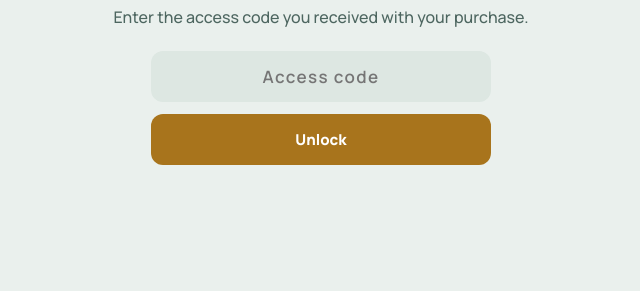
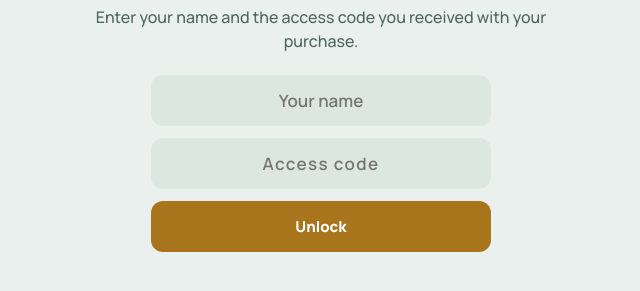
Before and after one commit to ejaz-ihsan/munajat, a plain HTML site: page index.html in a window 1280 px wide. Shown: the part 261-552 px from the top of the page, without its empty margins (319-959 px from the left). Drawn offline with nearby package versions, Linux system fonts and the light colour scheme; a web font is replaced by a local one.

Commit message:
Update access form to include name input

```diff
--- a/index.html
+++ b/index.html
@@ -736,13 +736,14 @@ function hasAccess(){try{return localStorage.getItem("munajat-access")===ACCESS_
 function showGate(){document.getElementById("tabbar").hidden=true;
  app.innerHTML=`<div class="stack" style="gap:22px;padding-top:12vh;text-align:center;align-items:center">
  <div class="avatar" style="width:84px;height:84px"><span style="font-size:34px">م</span></div>
- <div><h1 class="big">Munajat</h1><p class="muted" style="margin:8px 0 0;line-height:1.5">Enter the access code you received with your purchase.</p></div>
+ <div><h1 class="big">Munajat</h1><p class="muted" style="margin:8px 0 0;line-height:1.5">Enter your name and the access code you received with your purchase.</p></div>
  <form id="gate" class="stack" style="gap:12px;width:100%;max-width:340px">
+ <input class="field" id="bname" autocomplete="given-name" maxlength="30" placeholder="Your name" aria-label="Your name" style="text-align:center">
  <input class="field" id="code" autocomplete="off" autocapitalize="characters" placeholder="Access code" aria-label="Access code" style="text-align:center;letter-spacing:.08em">
  <button class="primary" type="submit">Unlock</button>
  <p id="gerr" class="muted" style="margin:0;min-height:20px;color:var(--danger);font-weight:600"></p></form></div>`;
  document.getElementById("gate").addEventListener("submit",async e=>{e.preventDefault();const v=document.getElementById("code").value.trim().toUpperCase();
-  if(v&&await sha(v)===ACCESS_HASH){try{localStorage.setItem("munajat-access",ACCESS_HASH)}catch(e){}start()}
+  if(v&&await sha(v)===ACCESS_HASH){try{localStorage.setItem("munajat-access",ACCESS_HASH)}catch(e){}const nm=document.getElementById("bname").value.trim();if(nm){S.name=nm;save()}start()}
   else document.getElementById("gerr").textContent="That code doesn't match. Check your purchase email and try again."})}
 function start(){loadCachedContent();cleanState();
 render();
```
